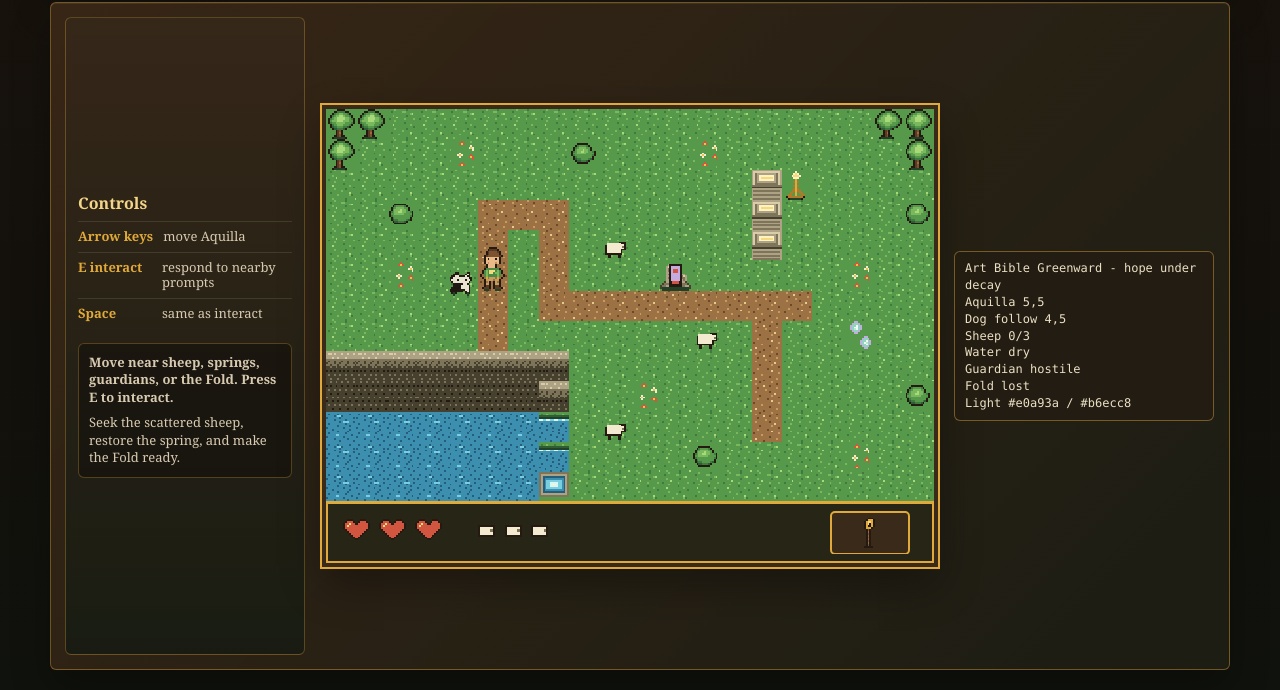
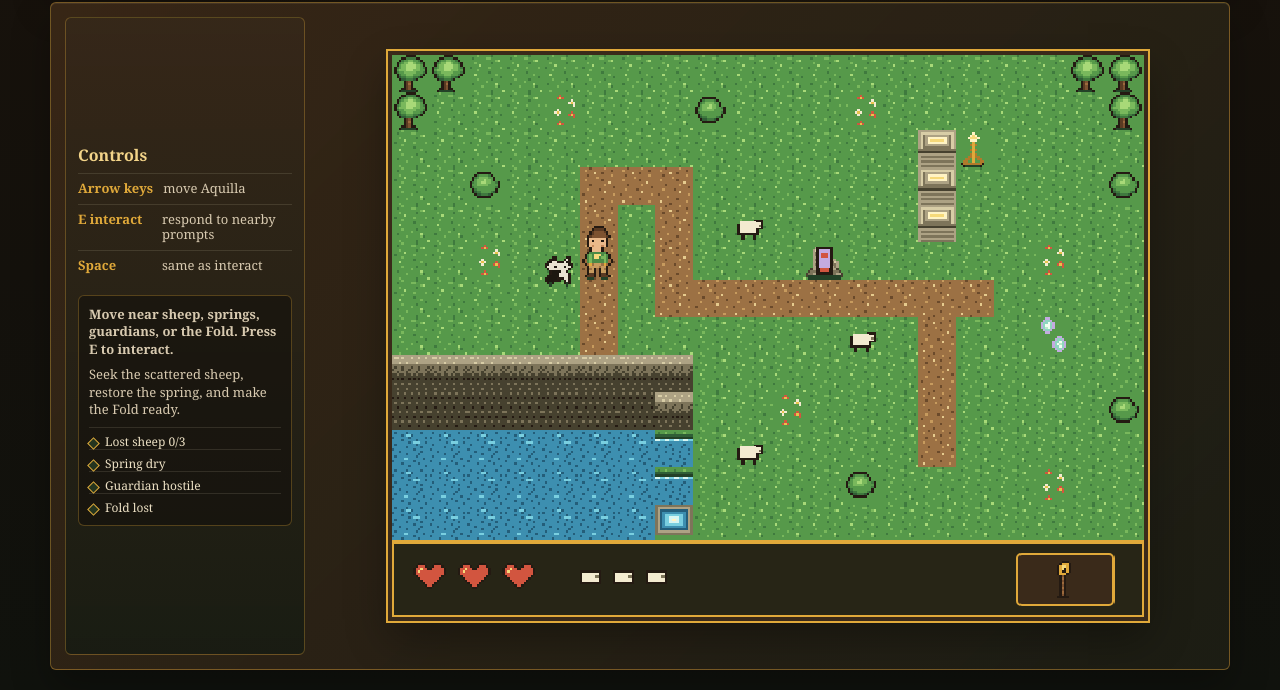
Before and after one commit to tribett/Aquilla, a website built with Vite: page index.html in a window 1280 px wide. Shown: the part 110-800 px from the top of the page. Built offline with nearby package versions, Linux system fonts and the light colour scheme; animation ran at ten frames a second.

Commit message:
feat: replace debug panel with objective tracker

```diff
--- a/index.html
+++ b/index.html
@@ -26,6 +26,12 @@
           <div id="quest-panel" aria-live="polite">
             <p id="quest-prompt">Move near the lost and press E.</p>
             <p id="quest-message">Seek the scattered sheep, restore the spring, and make the Fold ready.</p>
+            <ul id="objective-list" aria-label="Current objectives">
+              <li id="objective-sheep">Lost sheep 0/3</li>
+              <li id="objective-water">Spring dry</li>
+              <li id="objective-guardian">Guardian hostile</li>
+              <li id="objective-fold">Fold lost</li>
+            </ul>
           </div>
         </aside>
         <div id="game-root" aria-label="Aquilla game canvas"></div>
--- a/src/render/AquillaScene.ts
+++ b/src/render/AquillaScene.ts
@@ -228,6 +228,7 @@ export class AquillaScene extends Phaser.Scene {
   private renderQuestState(): void {
     renderQuestHud({
       message: this.questMessage,
+      objectives: this.state.objectives,
       prompt: this.getQuestPrompt(),
     });
   }
--- a/src/render/debugOverlay.ts
+++ b/src/render/debugOverlay.ts
@@ -9,6 +9,9 @@ export function renderDebugOverlay(state: GameState): void {
     overlay = document.createElement("pre");
     overlay.id = "debug-state";
   }
+
+  overlay.hidden = true;
+  overlay.setAttribute("aria-hidden", "true");
 
   if (overlay.parentElement !== mount) {
     mount.append(overlay);
--- a/src/render/questHud.ts
+++ b/src/render/questHud.ts
@@ -1,6 +1,17 @@
+import type { Objectives } from "../game/types";
+
 export interface QuestHudState {
   message: string;
+  objectives: Objectives;
   prompt: string;
+}
+
+function updateText(selector: string, text: string): void {
+  const element = document.querySelector<HTMLElement>(selector);
+
+  if (element) {
+    element.textContent = text;
+  }
 }
 
 export function renderQuestHud(state: QuestHudState): void {
@@ -14,4 +25,15 @@ export function renderQuestHud(state: QuestHudState): void {
   if (message) {
     message.textContent = state.message;
   }
+
+  updateText(
+    "#objective-sheep",
+    `Lost sheep ${state.objectives.gatheredSheep}/${state.objectives.requiredSheep}`,
+  );
+  updateText("#objective-water", state.objectives.waterRestored ? "Spring restored" : "Spring dry");
+  updateText(
+    "#objective-guardian",
+    state.objectives.guardianCalmed ? "Guardian calmed" : "Guardian hostile",
+  );
+  updateText("#objective-fold", state.objectives.foldRestored ? "Fold restored" : "Fold lost");
 }
--- a/src/styles.css
+++ b/src/styles.css
@@ -152,7 +152,8 @@ body {
   background: rgba(20, 17, 12, 0.62);
 }
 
-#quest-panel p {
+#quest-panel p,
+#objective-list {
   margin: 0;
   color: #d8cab0;
   font-size: 13px;
@@ -164,22 +165,50 @@ body {
   font-weight: 700;
 }
 
+#objective-list {
+  display: grid;
+  gap: 0;
+  padding: 0;
+  list-style: none;
+}
+
+#objective-list li {
+  position: relative;
+  min-height: 22px;
+  padding: 6px 0 0 16px;
+  border-top: 1px solid rgba(236, 224, 196, 0.12);
+  color: #ece0c4;
+  font-size: 12px;
+  line-height: 1.25;
+}
+
+#objective-list li::before {
+  position: absolute;
+  top: 11px;
+  left: 0;
+  width: 7px;
+  height: 7px;
+  border: 1px solid #e0a93a;
+  background: #24351f;
+  content: "";
+  transform: rotate(45deg);
+}
+
 #game-root {
   width: 100%;
   height: 100%;
   min-height: 0;
   display: grid;
-  grid-template-columns: minmax(0, auto) minmax(220px, 260px);
+  grid-template-columns: minmax(0, auto);
   align-items: center;
   justify-content: center;
-  gap: 16px;
   padding: 0;
 }
 
 #canvas-host {
   width: min(
-    616px,
-    max(320px, calc(100vw - 664px)),
+    760px,
+    max(320px, calc(100vw - 360px)),
     max(320px, calc((100dvh - 196px) * 1.333333))
   );
   aspect-ratio: 4 / 3;
@@ -196,17 +225,8 @@ body {
     0 18px 40px rgba(0, 0, 0, 0.32);
 }
 
-#debug-state {
-  width: 100%;
-  margin: 0;
-  padding: 8px 10px;
-  border: 1px solid rgba(224, 169, 58, 0.45);
-  border-radius: 6px;
-  background: rgba(35, 28, 18, 0.9);
-  color: #ece0c4;
-  font: 12px/1.4 ui-monospace, SFMono-Regular, Menlo, Monaco, Consolas, monospace;
-  overflow-wrap: anywhere;
-  white-space: pre-wrap;
+#debug-state[hidden] {
+  display: none;
 }
 
 @media (max-width: 1020px) {
@@ -219,15 +239,10 @@ body {
     grid-template-columns: 1fr;
     align-content: center;
     justify-items: center;
-    gap: 8px;
   }
 
   #canvas-host {
     width: min(100%, 560px, max(320px, calc((100dvh - 260px) * 1.333333)));
-  }
-
-  #debug-state {
-    width: min(100%, 560px);
   }
 }
 
@@ -292,15 +307,10 @@ body {
     grid-template-columns: 1fr;
     align-content: center;
     justify-items: center;
-    gap: 8px;
   }
 
   #canvas-host {
     width: min(100%, 440px, max(280px, calc((100dvh - 280px) * 1.333333)));
-  }
-
-  #debug-state {
-    width: min(100%, 440px);
   }
 }
 
```
Also changed, not shown: tests/e2e/boot.spec.ts (+28 -15 lines), tests/e2e/proximity-interaction.spec.ts (+13 -0 lines).
